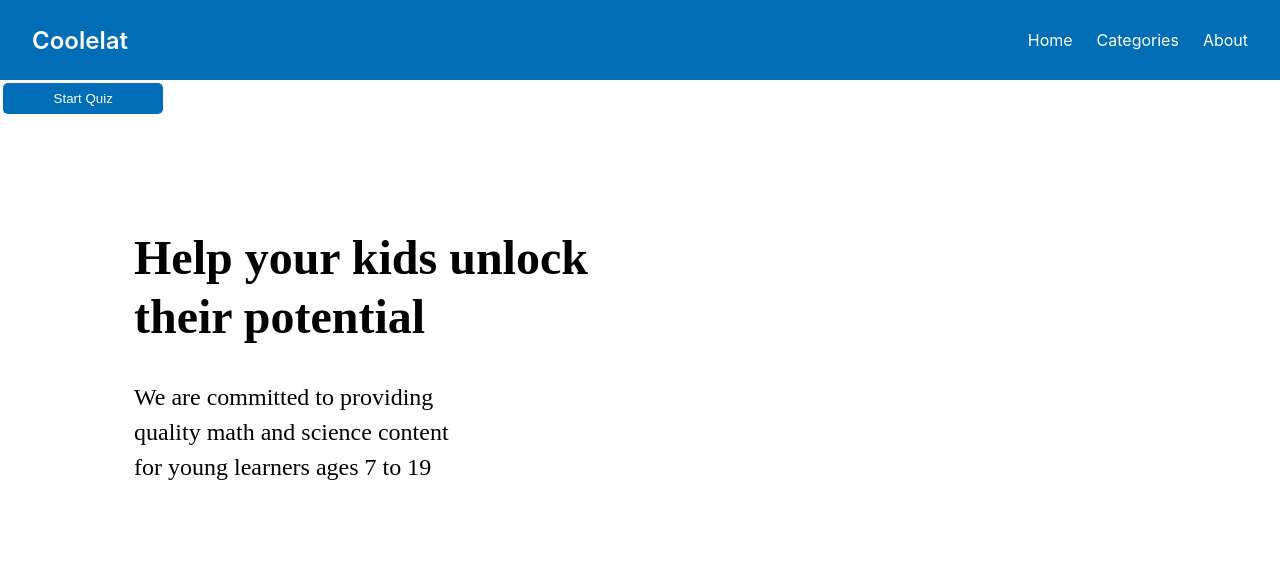
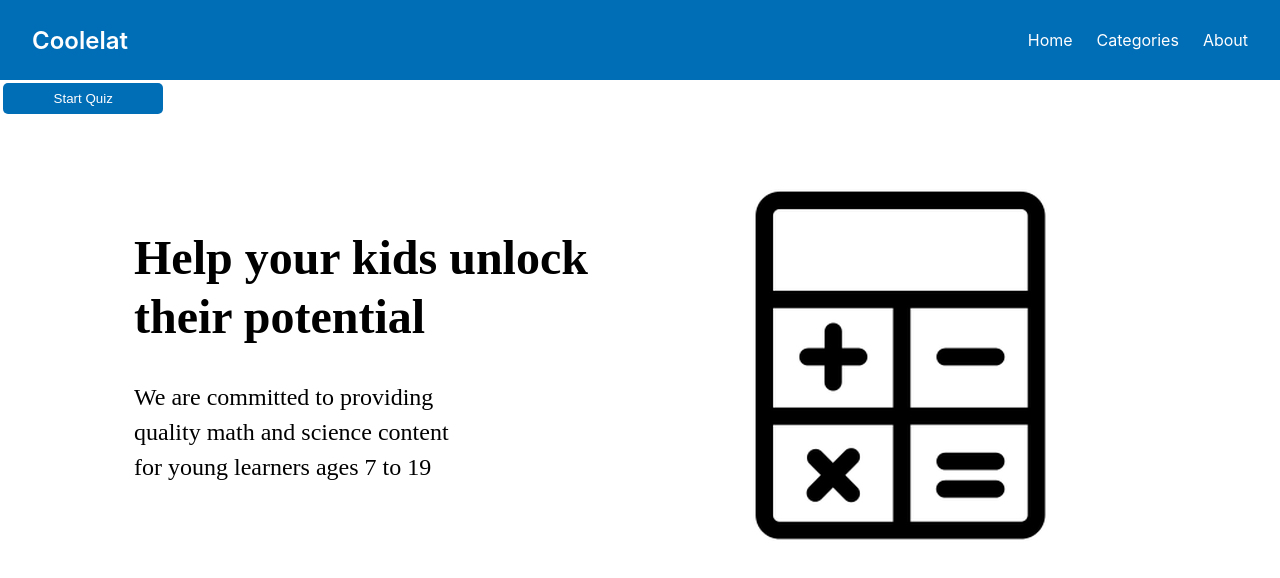
Before and after one commit to iteratoristas/coolelat, a React (Create React App) app in the folder client/: page / in a window 1280 px wide. Shown: the top 578 px of the page. Built offline with nearby package versions, Linux system fonts and the light colour scheme; no server answers.

Commit message:
style: home page initial icon css

```diff
--- a/client/src/index.css
+++ b/client/src/index.css
@@ -250,3 +250,14 @@ code {
 
   color: #000000;
 }
+
+.calculator {
+  position: absolute;
+  width: 450px;
+  height: 450px;
+  left: 650px;
+  top: 115px;
+
+  background: url(./icons/calculator.png);
+
+}
```
